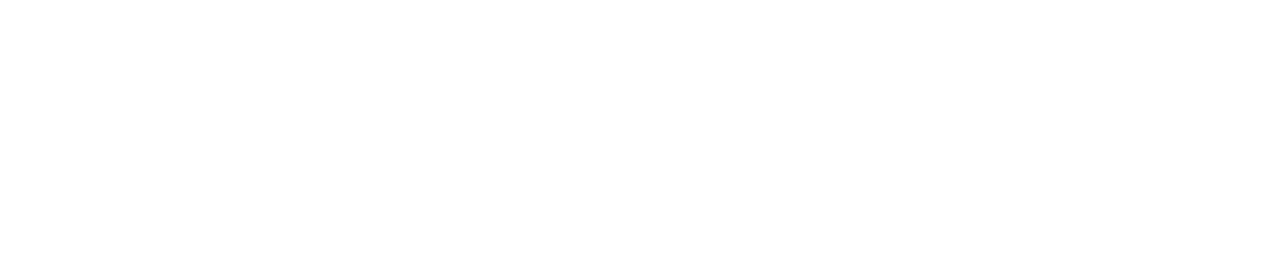
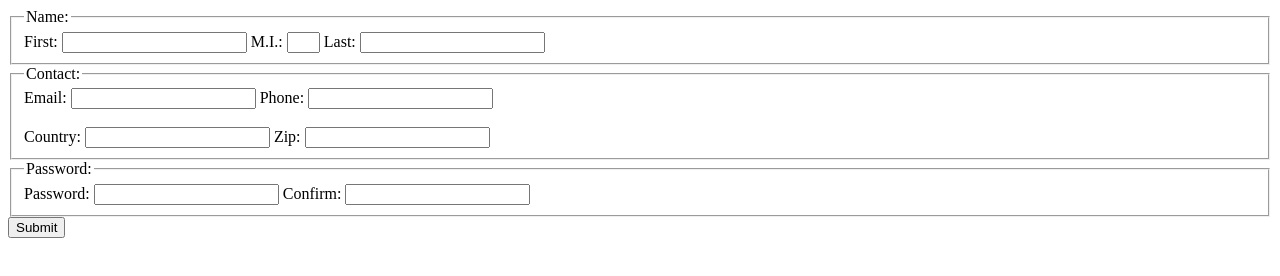
Before and after one commit to Cililocwee/browser-form, a website built with webpack: page dist/index.html in a window 1280 px wide. Built offline with Linux system fonts and the light colour scheme.

Commit message:
basic html structure of the form with no validation or js script

```diff
--- a/src/styles.css
+++ b/src/styles.css
@@ -0,0 +1,3 @@
+#middleinitial {
+    width: 25px;
+  }
```
Also changed, not shown: dist/bundle.js, dist/index.html, dist/main.js (deleted).
